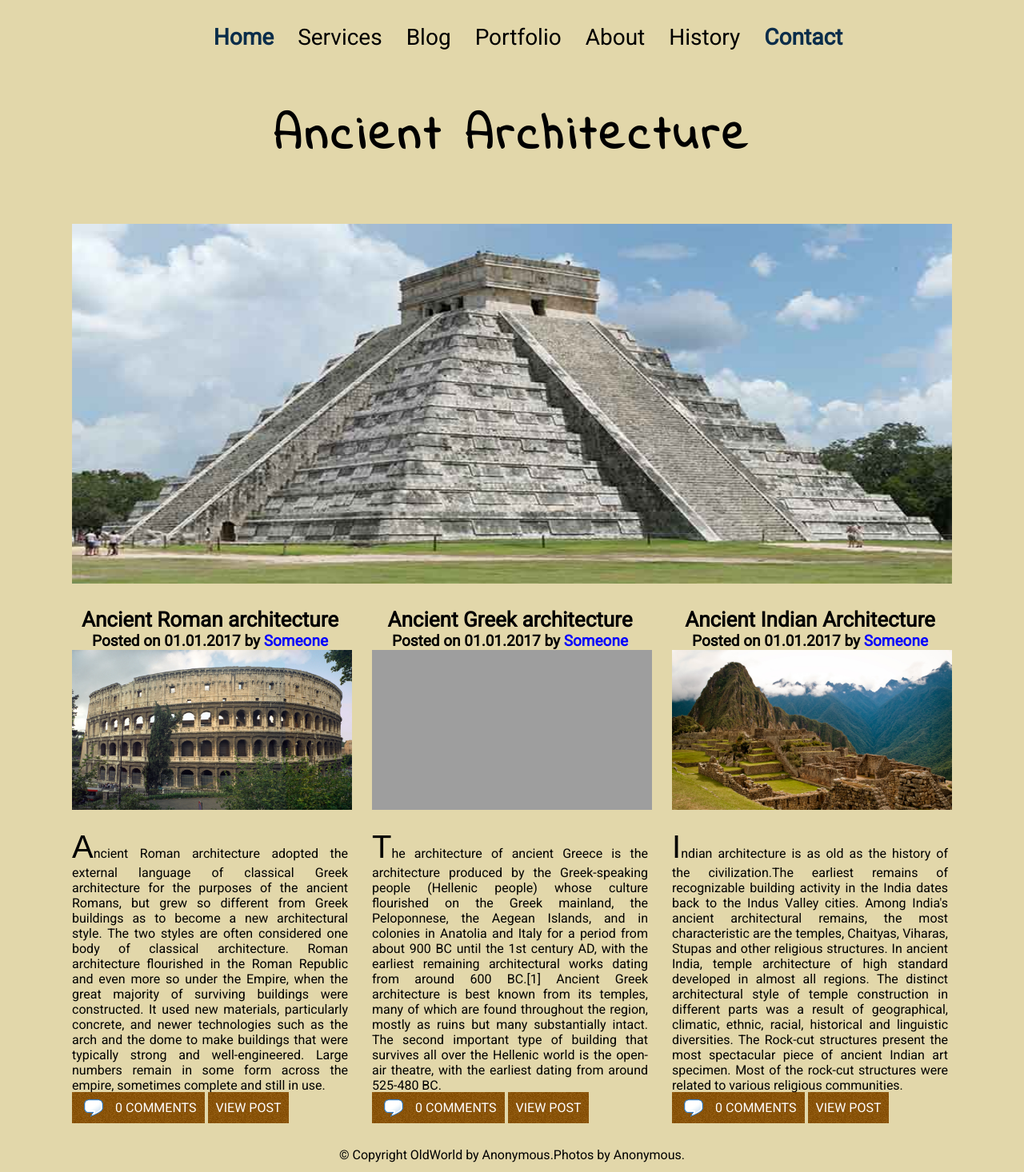
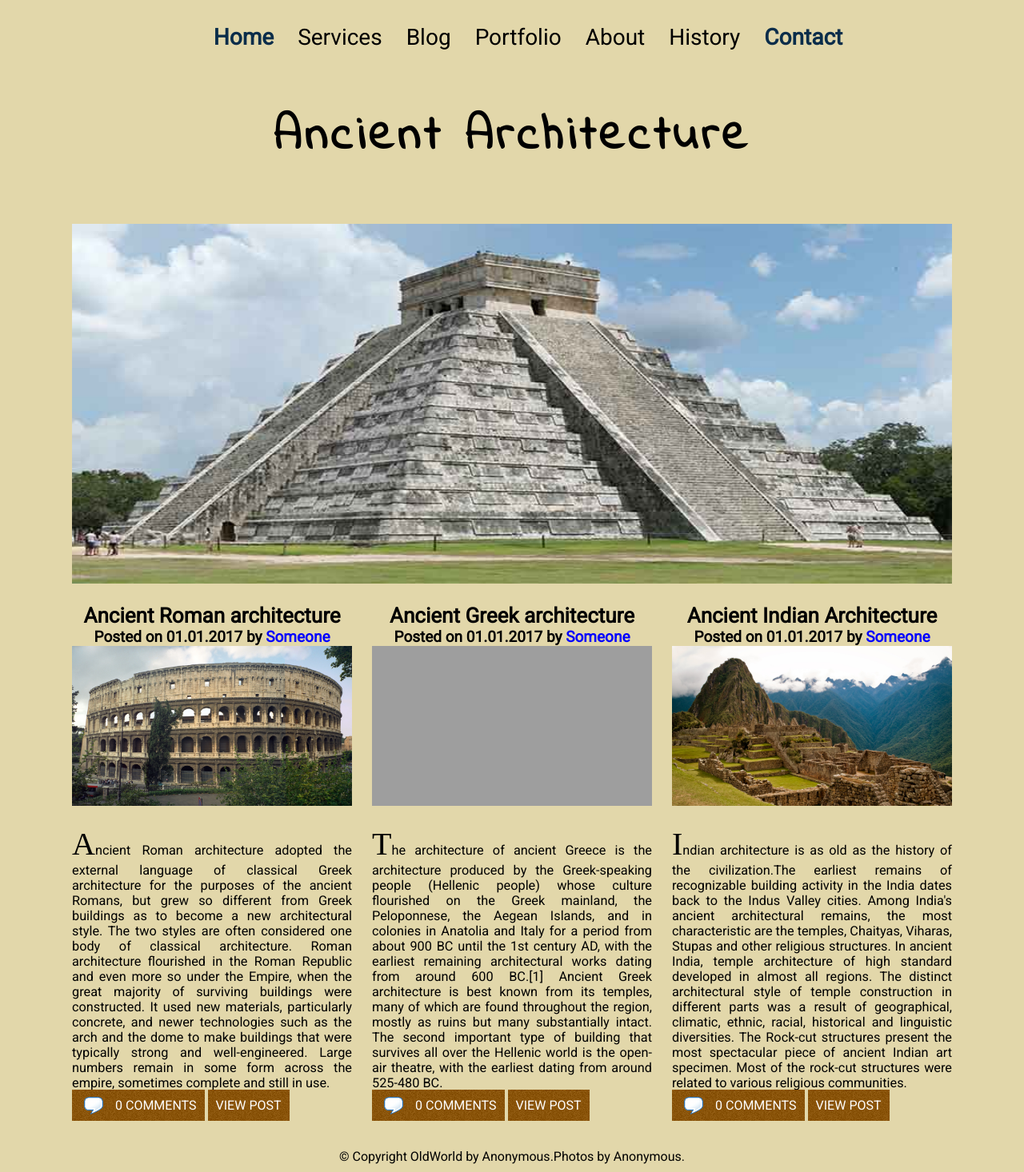
Before and after one commit to 2dawng/school, a PHP site: the page made by html/04. CSS-Selectors-and-Rules-Lab-Resources/P02_AncientArchitecture/ancient-architecture.html in a window 1280 px wide; the page is wider, and only the part inside the window is pictured. Shown: that part at 80% size. Run offline with PHP 8.4, Linux system fonts and the light colour scheme; grey boxes are pictures that could not be loaded.

Commit message:
final mod ancient css

```diff
--- a/html/04. CSS-Selectors-and-Rules-Lab-Resources/P02_AncientArchitecture/ancient-architecture.css
+++ b/html/04. CSS-Selectors-and-Rules-Lab-Resources/P02_AncientArchitecture/ancient-architecture.css
@@ -1,12 +1,13 @@
 @import url('https://fonts.googleapis.com/css?family=Indie Flower');
 @import url('https://fonts.googleapis.com/css2?family=Roboto&display=swap');
-@import url('./font/EucrosiaUPCBoldItalic.ttf');
+/* @import url('https://db.onlinewebfonts.com/c/ae32da51cb4715541b6a9f2a5e3939f0?family=EucrosiaUPC'); */
+
 * {
     font-family: Roboto, sans-serif, 'Indie Flower', cursive, "EucrosiaUPC sans-serif";
 }
 
 body {
-    font-family: roboto, sans-serif;
+    font-family: Roboto, sans-serif;
     background-color: #e2d7aa;
     color: #000000;
     font-size: 16px;
@@ -31,7 +32,6 @@ h1 {
     margin-top: 65px;
     font-family: 'Indie Flower', cursive;
     letter-spacing: 5px;
-    /* letter-spacing: ; */
 }
 
 nav {
@@ -42,24 +42,21 @@ a {
     font-size: 28px;
     color: #000000;
 }
-ul{
+
+ul {
     display: flex;
     list-style: none;
-    justify-content:center;
+    justify-content: center;
     gap: 30px;
 }
+
 li:nth-child(1) a {
     color: #0a2d4a;
     font-weight: bold;
 }
 
-li:nth-last-child(1) a {
-    color: #0a2d4a;
-    font-weight: bold;
-}
-li a{
-    text-decoration: none;
-}
+
+
 article img {
     width: 350px;
     height: 200px;
@@ -67,7 +64,7 @@ article img {
 }
 
 p::first-letter {
-    font-family: 'EucrosiaUPC',  sans-serif;
+    font-family: 'EucrosiaUPC', 'Times New Roman', sans-serif;
     font-size: 40px;
 }
 
@@ -91,37 +88,51 @@ article p:last-of-type span:first-of-type a::before {
     top: 7px;
     padding: 10px;
 }
-article p:last-of-type span a{
+/* auto */
+article p:last-of-type span a {
     text-decoration: none;
     font-size: medium;
     text-transform: uppercase;
 }
+
 main {
     display: flex;
+    gap: 25px;
+    padding-bottom: 35px;
 }
-h2{
+
+h2 {
     font-size: 26px;
     text-align: center;
     margin: 0;
 }
-h3{
+
+h3 {
     font-size: 19px;
     margin: 0;
     text-align: center;
 }
-h3 a{
-    color:blue;
+li:nth-last-child(1) a {
+    color: #0a2d4a;
+    font-weight: bold;
+}
+h3 a {
+    color: blue;
     text-decoration: none;
     font-size: 19px;
 }
-article{
-    max-width: 345px;
-    margin: 30px;
-    /* min-height: 750px; */
-    margin-left: 0;
+li a {
+    text-decoration: none;
+}
+article {
+    width: 33.33%;
+    margin-top: 25px;
+}
 
-}
-p{
-    text-align:justify;
+p {
+    text-align: justify;
     margin: 0;
 }
+article p{
+    font-size: 16.3px
+}
```
